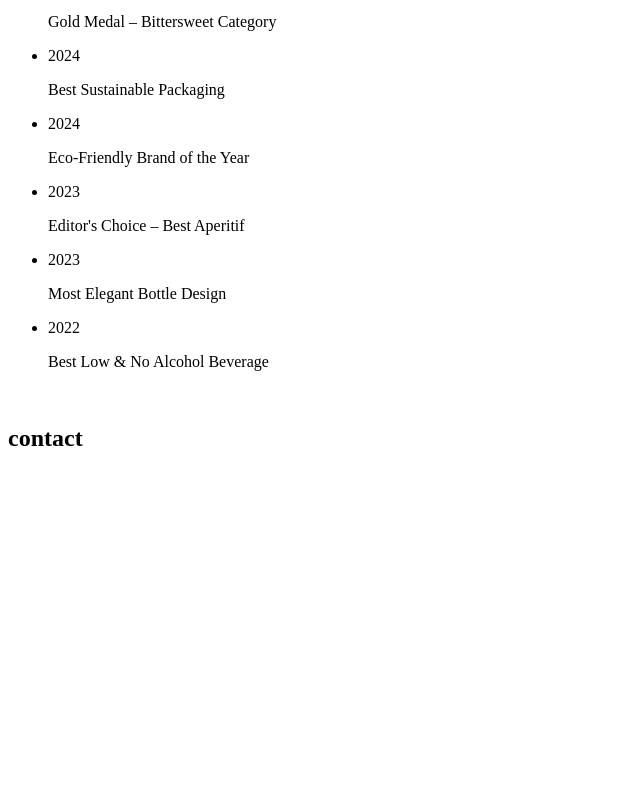
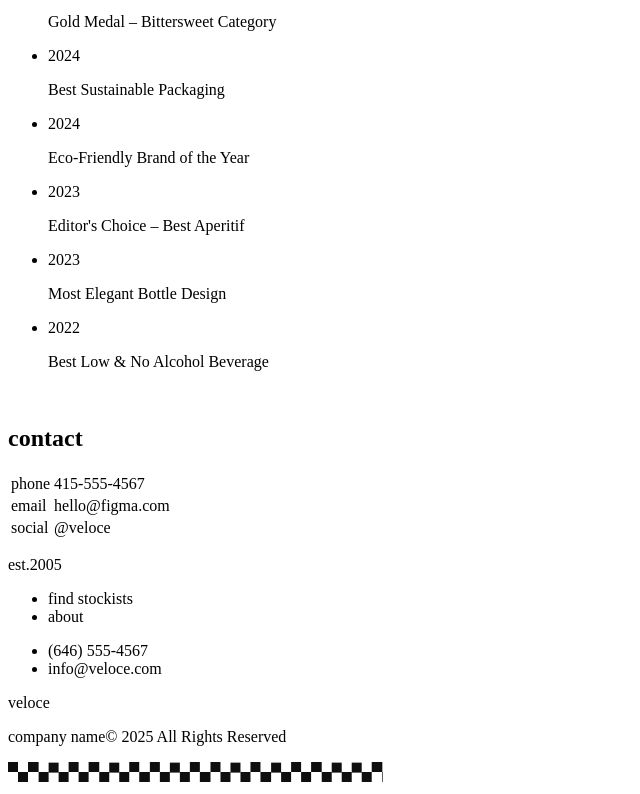
Before and after one commit to BabaikaSiberienne/veloce, a plain HTML site: page about.html in a window 1280 px wide. Shown: the part 479-1273 px from the top of the page, without its empty margins (0-640 px from the left). Before the commit the page ends 959 px from the top, so only its background shows below. Drawn offline with Linux system fonts and the light colour scheme; a web font is replaced by a local one.

Commit message:
about first done

```diff
--- a/about.html
+++ b/about.html
@@ -81,10 +81,42 @@
     </section>
     <section class="slide4">
         <h2>contact</h2>
-        <table></table>
+        <table>
+            <tr>
+                <td>phone</td>
+                <td>415-555-4567</td>
+            </tr>
+            <tr>
+                <td>email</td>
+                <td>hello@figma.com</td>
+            </tr>
+            <tr>
+                <td>social</td>
+                <td>@veloce</td>
+            </tr>
+        </table>
+        <div>
+            <p>est.2005</p>
+        </div>
     </section>
 </main>
-<footer></footer>
+<footer>
+    <nav>
+        <ul>
+            <li>find stockists</li>
+            <li>about</li>
+        </ul>
+    </nav>
+    <ul>
+        <li>(646) 555-4567 </li>
+        <li>info@veloce.com</li>
+    </ul>
+    <p>veloce</p>
+    <p>company name© 2025 All Rights Reserved</p>
+    <div>
+        <img src="./img/Decorative border.svg">
+    </div>
+</footer>
 
 
 
```
